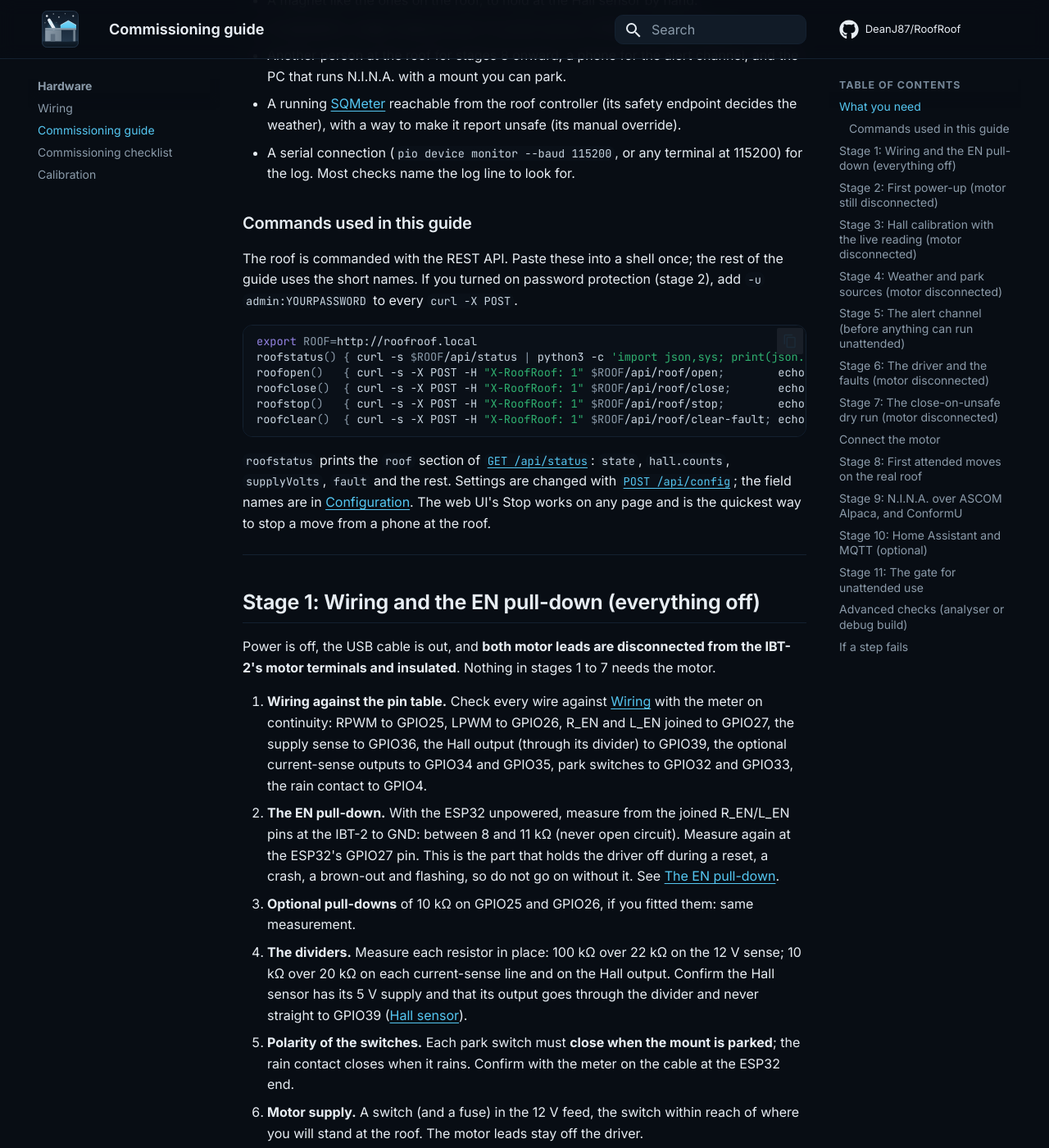
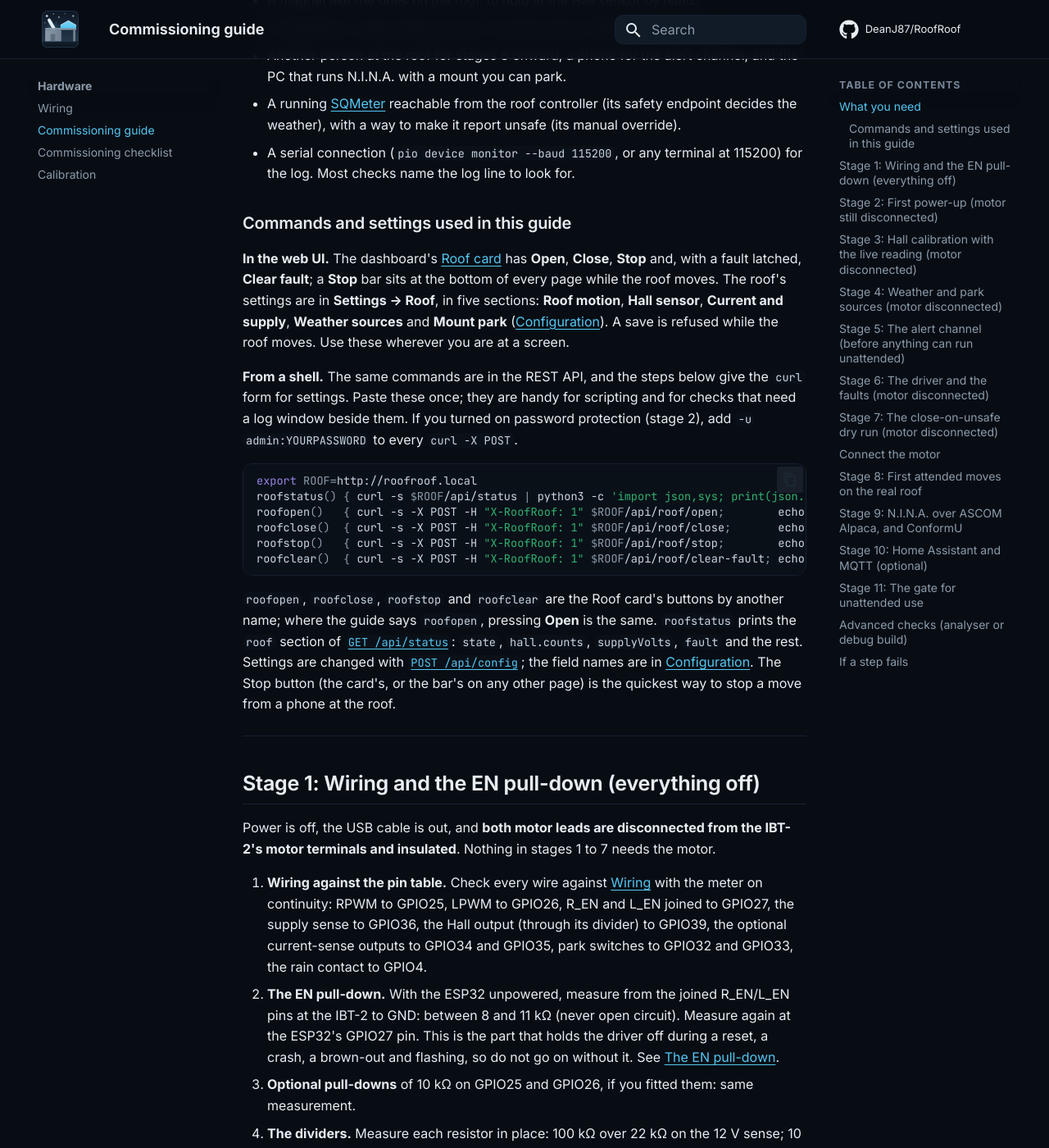
Before and after one commit to DeanJ87/RoofRoof, an MkDocs documentation site: the page built from docs/hardware/commissioning.md, in a window 1280 px wide and 1400 px high, scrolled down 2782 px. Shown: the whole window at 82% size. Built offline with MkDocs 1.6.1 and Material for MkDocs 9.7.7, drawn with Linux system fonts in a browser that asks for light colours; some of the changed text lies outside the part shown.

Commit message:
012: steps checked against the merged dashboard and Roof settings tab; index

````diff
--- a/docs/hardware/commissioning.md
+++ b/docs/hardware/commissioning.md
@@ -66,9 +66,11 @@ flowchart TD
 - A running [SQMeter](https://github.com/DeanJ87/SQMeter) reachable from the roof controller (its safety endpoint decides the weather), with a way to make it report unsafe (its manual override).
 - A serial connection (`pio device monitor --baud 115200`, or any terminal at 115200) for the log. Most checks name the log line to look for.
 
-### Commands used in this guide
+### Commands and settings used in this guide
 
-The roof is commanded with the REST API. Paste these into a shell once; the rest of the guide uses the short names. If you turned on password protection (stage 2), add `-u admin:YOURPASSWORD` to every `curl -X POST`.
+**In the web UI.** The dashboard's [Roof card](../user-guide/dashboard.md#roof) has **Open**, **Close**, **Stop** and, with a fault latched, **Clear fault**; a **Stop** bar sits at the bottom of every page while the roof moves. The roof's settings are in **Settings → Roof**, in five sections: **Roof motion**, **Hall sensor**, **Current and supply**, **Weather sources** and **Mount park** ([Configuration](../user-guide/configuration.md#settings-pages)). A save is refused while the roof moves. Use these wherever you are at a screen.
+
+**From a shell.** The same commands are in the REST API, and the steps below give the `curl` form for settings. Paste these once; they are handy for scripting and for checks that need a log window beside them. If you turned on password protection (stage 2), add `-u admin:YOURPASSWORD` to every `curl -X POST`.
 
 ```bash
 export ROOF=http://roofroof.local
@@ -79,7 +81,7 @@ roofstop()   { curl -s -X POST -H "X-RoofRoof: 1" $ROOF/api/roof/stop;        ec
 roofclear()  { curl -s -X POST -H "X-RoofRoof: 1" $ROOF/api/roof/clear-fault; echo; }
 ```
 
-`roofstatus` prints the `roof` section of [`GET /api/status`](../api/rest.md#get-apistatus): `state`, `hall.counts`, `supplyVolts`, `fault` and the rest. Settings are changed with [`POST /api/config`](../api/rest.md#post-apiconfig); the field names are in [Configuration](../user-guide/configuration.md#roof). The web UI's Stop works on any page and is the quickest way to stop a move from a phone at the roof.
+`roofopen`, `roofclose`, `roofstop` and `roofclear` are the Roof card's buttons by another name; where the guide says `roofopen`, pressing **Open** is the same. `roofstatus` prints the `roof` section of [`GET /api/status`](../api/rest.md#get-apistatus): `state`, `hall.counts`, `supplyVolts`, `fault` and the rest. Settings are changed with [`POST /api/config`](../api/rest.md#post-apiconfig); the field names are in [Configuration](../user-guide/configuration.md#roof). The Stop button (the card's, or the bar's on any other page) is the quickest way to stop a move from a phone at the roof.
 
 ---
 
@@ -104,7 +106,7 @@ Power is off, the USB cable is out, and **both motor leads are disconnected from
 3. **Turn on password protection** now: **Settings → Device → Security → Password-protect changes** ([Security](../user-guide/security.md)). Roof commands need it, and a person's command is the one the roof obeys from an unknown position. Add `-u` to the commands above.
 4. **Boot between the magnets.** With no magnet near the sensor, `roofstatus` shows `state: unknown`, `hall.level` between, and `driving: false`. EN (GPIO27) stays low; nothing moves by itself. Hold a magnet at the Hall sensor, restart from **System → Restart device**, and the state is that end after the restart. (This is stage 3's check too; do it again there once the thresholds are set.)
 5. **Supply reading.** Switch the 12 V supply on (the motor is still disconnected). Compare `supplyVolts` with a meter at the IBT-2's input: within about 0.2 V. (The unplugged-sense check is in stage 6, once the weather and park sources are set up.)
-6. **Park switches and the rain contact.** If fitted, set `park.switches` (`one` or `two`) and `safety.rainContact`:
+6. **Park switches and the rain contact.** If fitted, set the park switches (**Settings → Roof → Mount park**, `park.switches`: `one` or `two`) and the rain contact (**Weather sources**, `safety.rainContact`), or with:
    ```bash
    curl -X POST $ROOF/api/config -H "Content-Type: application/json" -d '{"park":{"switches":"two"},"safety":{"rainContact":true}}'
    ```
@@ -113,12 +115,12 @@ Power is off, the USB cable is out, and **both motor leads are disconnected from
 
 ## Stage 3: Hall calibration with the live reading (motor disconnected)
 
-Follow [Calibration](calibration.md#hall-sensor): note `hall.counts` between the magnets, at the closed end and at the open end (hold the magnet where the roof's magnet will sit, and a few millimetres short of that), set `roof.hallHighEnd`, `roof.hallHighCounts` and `roof.hallLowCounts`.
+Follow [Calibration](calibration.md#hall-sensor): note `hall.counts` between the magnets, at the closed end and at the open end (hold the magnet where the roof's magnet will sit, and a few millimetres short of that), set `roof.hallHighEnd`, `roof.hallHighCounts` and `roof.hallLowCounts` (**Settings → Roof → Hall sensor**, where the live reading is drawn against the thresholds as you type them).
 
 1. **Resting value** (about 2000 with the 10k/20k divider) and **both end readings**, written on the checklist.
 2. **The rails are never reached by a magnet.** Bring the magnet as close to the sensor as it ever gets (touching): the reading must stay clear of 30 and 4065. These values are reached only with the sensor disconnected or shorted.
 3. **Set** the high end and both thresholds, halfway between the resting value and each end's reading, at least 80 counts apart.
-4. **Check the states.** With the magnet at each end `state` is `closed` or `open` correctly (check which is which!), and away from both it is `unknown`. Restart between the magnets and at each end to see the same after a boot.
+4. **Check the states.** The Roof card's Hall marker follows the magnet and its level changes at the thresholds. With the magnet at each end `state` is `closed` or `open` correctly (check which is which!), and away from both it is `unknown`. Restart between the magnets and at each end to see the same after a boot.
 5. **A disconnected sensor.** Unplug the Hall sensor's output at the ESP32: `hall.counts` reads 0, `hall.level` becomes `rail` and within a second a `hallRail` fault is latched, even at rest. Plug it back in and clear the fault with `roofclear`.
 
 ## Stage 4: Weather and park sources (motor disconnected)
@@ -128,7 +130,7 @@ The roof opens only on a safe weather verdict and closes only onto a confirmed p
 !!! warning "Unsafe weather starts the automatic close"
     Whenever you make the weather unsafe in stages 4 and 6, **hold the closed magnet at the Hall sensor** (roof `closed`), so the automatic close has nothing to do. With the roof open or stopped and the mount parked, an unsafe verdict would ask the real mount to park and command a close that times out and latches a fault. Before stage 7 check that the close sequence is idle (no `Close` lines in the log and `roof.closePhase`, where shown, idle).
 
-1. **SQMeter over HTTP.** Set it up:
+1. **SQMeter over HTTP.** Set it up in **Settings → Roof → Weather sources**, or with:
    ```bash
    curl -X POST $ROOF/api/config -H "Content-Type: application/json" -d '{"safety":{"http":{"enabled":true,"url":"http://sqmeter.local/api/safety"}}}'
    ```
@@ -137,7 +139,7 @@ The roof opens only on a safe weather verdict and closes only onto a confirmed p
 3. **Wrong address.** Set the URL to a path that does not exist (an empty 404 reply): the source is reported unreadable, and the device does not reboot. Put the right URL back.
 4. **SQMeter over MQTT** (only if you use it; needs MQTT set up, [MQTT](../user-guide/mqtt.md)): stop SQMeter's MQTT and the log says `SQMeter MQTT offline` at once. After a RoofRoof reconnect (restart it), a retained `safe=1` left on the broker does not make the verdict safe by itself.
 5. **Rain contact** (if fitted): wet it or short it. The verdict goes unsafe with the contact as the reason. A contact alone is never enough for a safe verdict.
-6. **N.I.N.A. and the mount.** In N.I.N.A. install the **Advanced API** plugin (2.2.15 or newer) and turn the API on; set `park.nina.url` to `http://<PC>:1888`:
+6. **N.I.N.A. and the mount.** In N.I.N.A. install the **Advanced API** plugin (2.2.15 or newer) and turn the API on; set the N.I.N.A. address (**Settings → Roof → Mount park**, `park.nina.url`) to `http://<PC>:1888`, or with:
    ```bash
    curl -X POST $ROOF/api/config -H "Content-Type: application/json" -d '{"park":{"nina":{"url":"http://192.168.1.20:1888"}}}'
    ```
@@ -183,6 +185,7 @@ With the motor leads off, the controller still runs its whole drive logic. A han
 10. **A lost weather source.** Switch SQMeter off for longer than `safety.staleSeconds` (30 s) plus 30 s: **Weather source lost** arrives.
 11. **Power pulled mid-move.** Start a move (magnet away), pull the board's power, restore it: the log names the reset reason (power-on or brown-out), `state` is `unknown`, and the roof does not move by itself.
 12. **A power-cycled fault does not repeat its alert.** With a fault latched, reset the board (not a power cut): no new fault alert. After a power cut one alert arrives after the 60 s start-up grace.
+13. **The dashboard follows.** On the Roof card, with the closed magnet held and the weather safe and the mount parked: the state and position follow the real state; **Close** greys with the reason when you pull a park switch or close N.I.N.A.; **Open** greys with the verdict when the weather is unsafe; a fault (unplug the Hall sensor) shows on the Roof card and the Status card, and **Clear fault** works once the sensor is back. With the WiFi dropped, **Open**, **Close** and **Clear fault** grey with "No live data" and **Stop** still sends. During a move the **Stop** bar appears on **Settings** and **Updates** as well; **Stop roof** from there stops the move. A restart with the page open keeps Open and Close greyed until live data returns. Look at the card and the Stop bar on your phone in the dark and say whether you are happy with them.
 
 ## Stage 7: The close-on-unsafe dry run (motor disconnected)
 
````
Also changed, not shown: other parts of docs/hardware/commissioning.md (+1 -1 lines), docs/hardware/commissioning-checklist.md (+1 -0 lines), docs/index.md (+5 -5 lines), specs/012-commissioning/checklists/bench-trace.md (+14 -4 lines).
